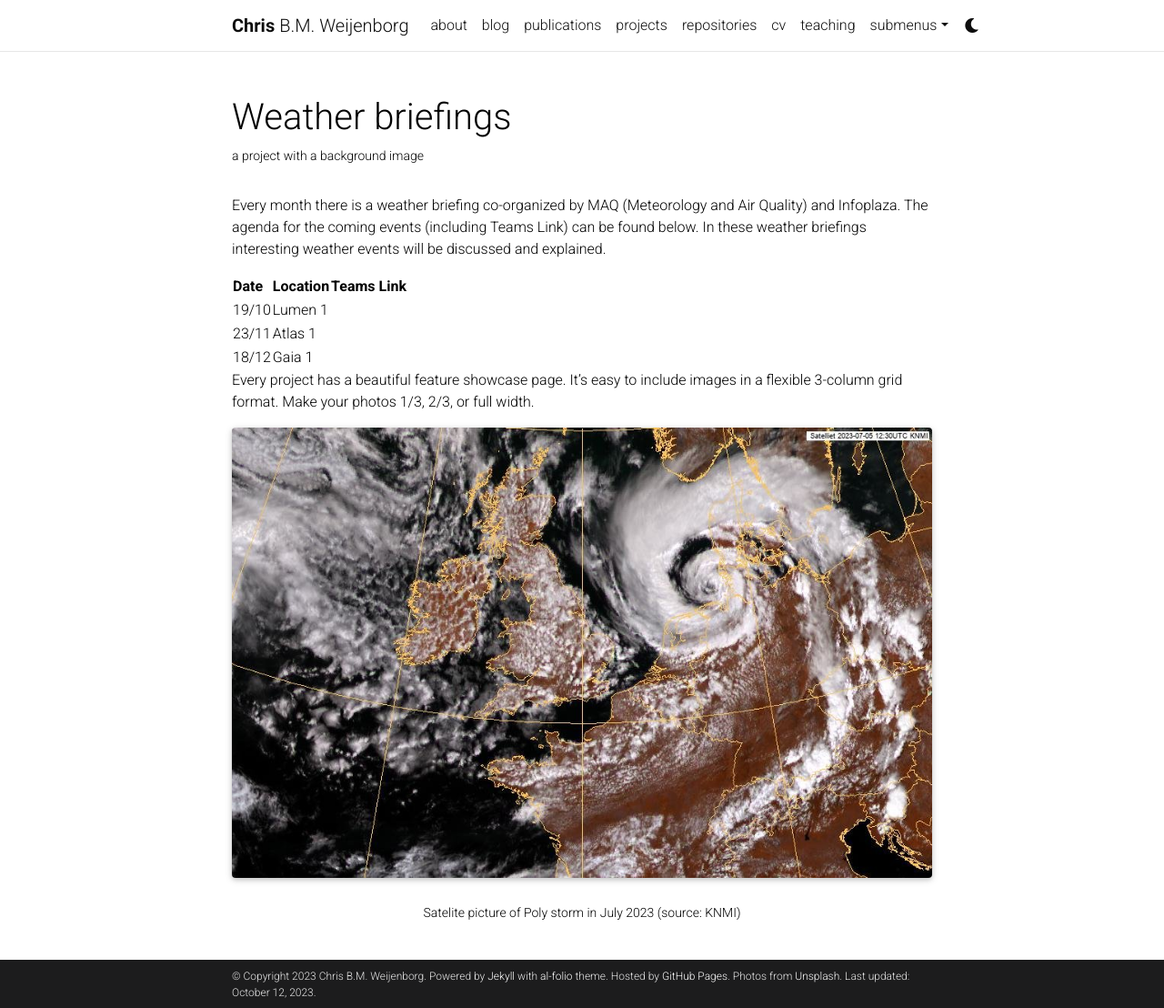
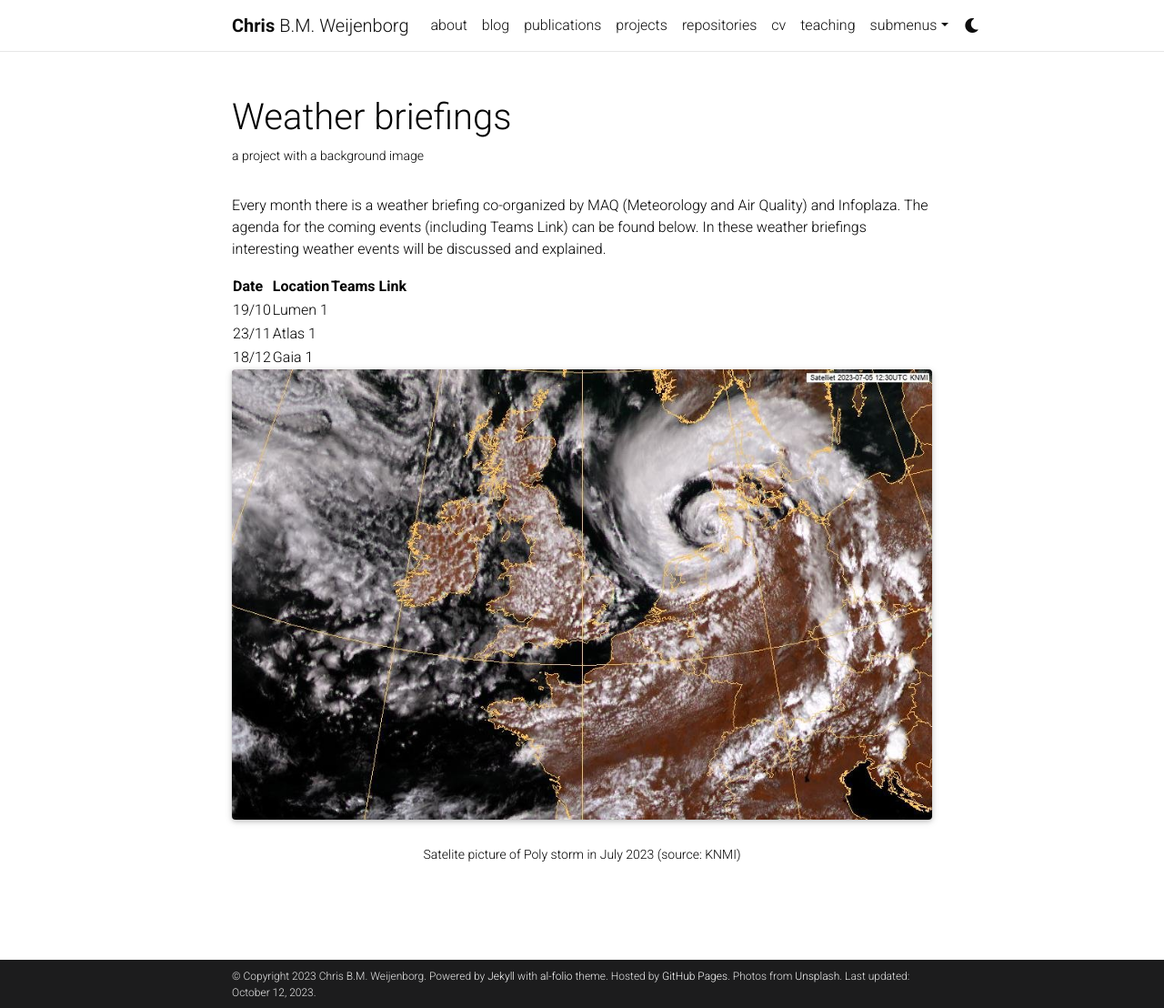
Before and after one commit to chrisweij/chrisweij.github.io, a Jekyll site: the page built from _projects/WeatherBriefing.md, in a window 1280 px wide and 1108 px high. Shown: the whole window at 91% size. Built offline with Jekyll 4.4.1, drawn with Linux system fonts in a browser that asks for light colours; full-size pictures stand in for the smaller copies a plugin makes; comment, search, counter and statistics services are not loaded; a style sheet for code colours, icons or effects is not loaded.

Commit message:
Update WeatherBriefing.md

```diff
--- a/_projects/WeatherBriefing.md
+++ b/_projects/WeatherBriefing.md
@@ -12,13 +12,10 @@
 
 | Date        | Location    | Teams Link|
 | ----------- | ----------- | -----------|
-| 19/10      | Lumen 1       | |
-| 23/11   | Atlas 1        | |
-| 18/12   | Gaia 1        | |
-
-Every project has a beautiful feature showcase page.
-It's easy to include images in a flexible 3-column grid format.
-Make your photos 1/3, 2/3, or full width.
+| 19/10       | Lumen 1     | |
+| 23/11       | Atlas 1     | |
+| 18/12       | Gaia 1      | |
+|-------------|-------------| |
 
 
 <div class="row">
```
